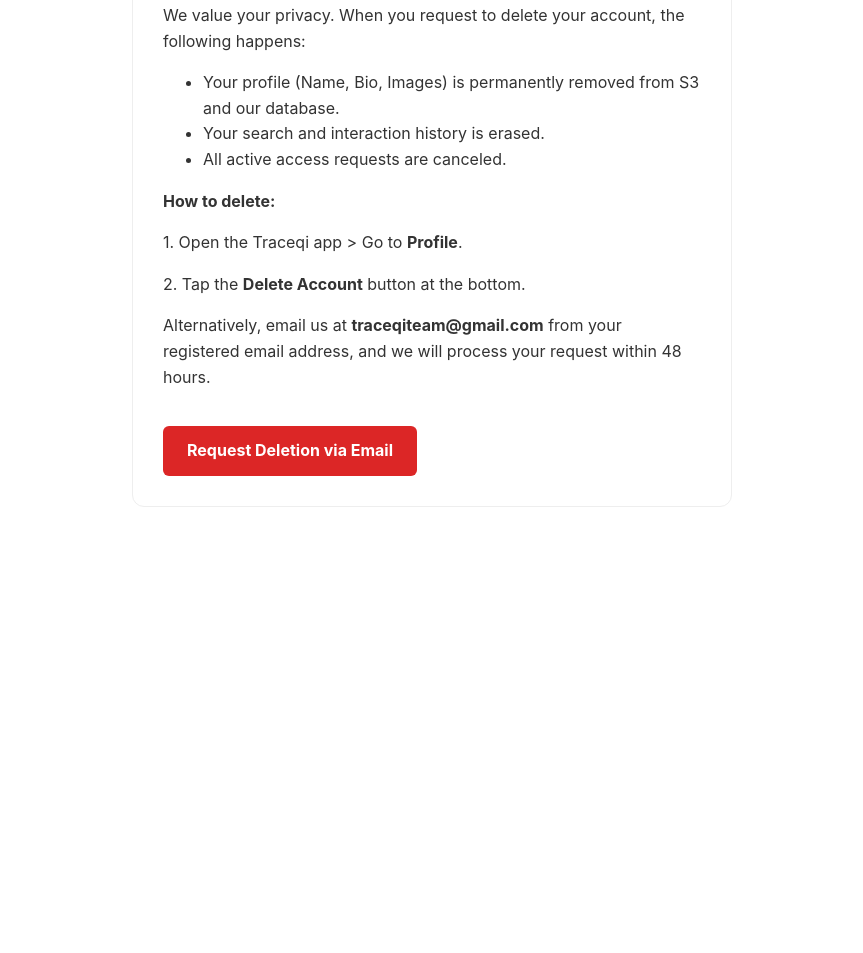
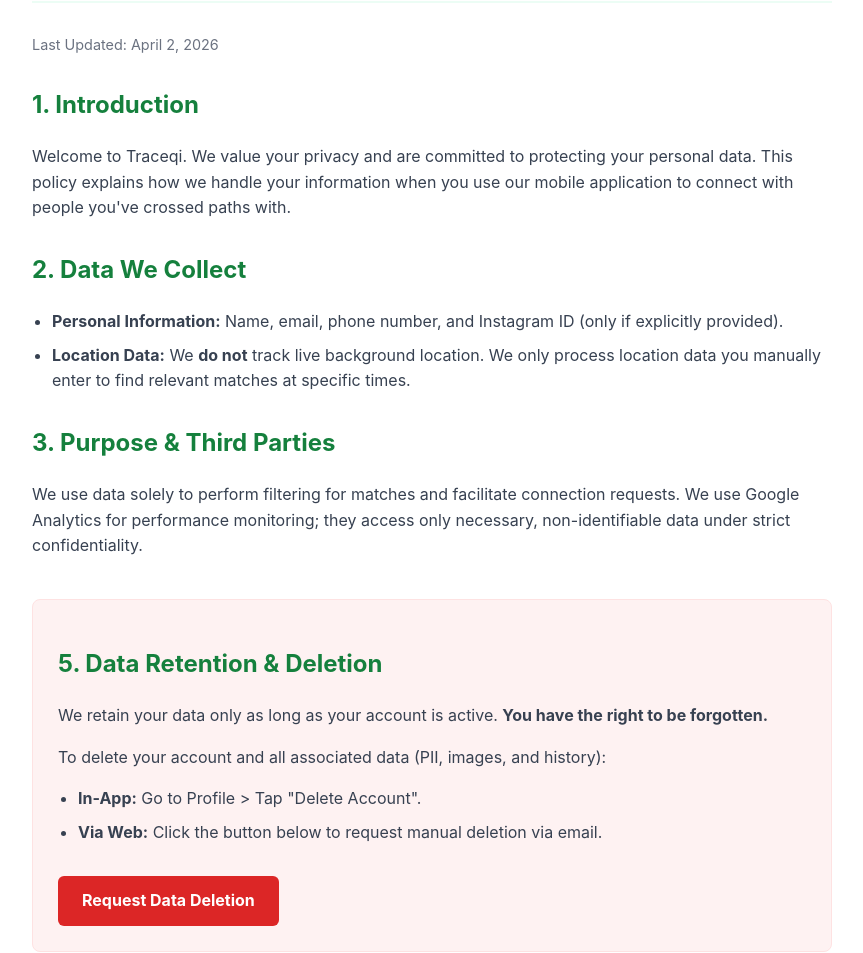
Before and after one commit to KrShubham1993/traceqi-data-deletion, a plain HTML site: page index.html in a window 1280 px wide. Shown: the part 182-1135 px from the top of the page, without its empty margins (208-1071 px from the left). Before the commit the page ends 800 px from the top, so only its background shows below. Drawn offline with Linux system fonts and the light colour scheme.

Commit message:
privacy policy and data deletion combined

```diff
--- a/index.html
+++ b/index.html
@@ -3,28 +3,59 @@
 <head>
     <meta charset="UTF-8">
     <meta name="viewport" content="width=device-width, initial-scale=1.0">
-    <title>Traceqi | Data Deletion Request</title>
+    <title>Traceqi | Privacy Policy & Data Deletion</title>
     <style>
-        body { font-family: -apple-system, sans-serif; line-height: 1.6; color: #333; max-width: 600px; margin: 40px auto; padding: 20px; }
-        .card { border: 1px solid #eee; padding: 30px; border-radius: 12px; shadow: 0 4px 6px rgba(0,0,0,0.05); }
-        h1 { color: #15803d; } /* Matching your green theme */
-        .btn { display: inline-block; background: #dc2626; color: white; padding: 12px 24px; text-decoration: none; border-radius: 6px; font-weight: bold; margin-top: 20px; }
+        :root { --primary: #15803d; --text: #374151; --bg: #f9fafb; }
+        body { font-family: -apple-system, system-ui, sans-serif; line-height: 1.6; color: var(--text); background: var(--bg); margin: 0; padding: 20px; }
+        .container { max-width: 800px; margin: 40px auto; background: white; padding: 40px; border-radius: 12px; box-shadow: 0 4px 6px -1px rgb(0 0 0 / 0.1); }
+        h1, h2 { color: var(--primary); }
+        h1 { border-bottom: 2px solid #ecfdf5; padding-bottom: 10px; margin-bottom: 30px; }
+        .last-updated { color: #6b7280; font-size: 0.9rem; margin-bottom: 30px; }
+        .section { margin-bottom: 30px; }
+        .deletion-box { background: #fef2f2; border: 1px solid #fee2e2; padding: 25px; border-radius: 8px; margin-top: 40px; }
+        .btn { display: inline-block; background: #dc2626; color: white; padding: 12px 24px; text-decoration: none; border-radius: 6px; font-weight: bold; margin-top: 15px; }
+        ul { padding-left: 20px; }
+        li { margin-bottom: 8px; }
     </style>
 </head>
 <body>
-    <div class="card">
-        <h1>Delete Your Traceqi Account</h1>
-        <p>We value your privacy. When you request to delete your account, the following happens:</p>
-        <ul>
-            <li>Your profile (Name, Bio, Images) is permanently removed from S3 and our database.</li>
-            <li>Your search and interaction history is erased.</li>
-            <li>All active access requests are canceled.</li>
-        </ul>
-        <p><strong>How to delete:</strong></p>
-        <p>1. Open the Traceqi app > Go to <strong>Profile</strong>.</p>
-        <p>2. Tap the <strong>Delete Account</strong> button at the bottom.</p>
-        <p>Alternatively, email us at <strong>traceqiteam@gmail.com</strong> from your registered email address, and we will process your request within 48 hours.</p>
-        <a href="mailto:traceqiteam@gmail.com?subject=Account Deletion Request" class="btn">Request Deletion via Email</a>
+    <div class="container">
+        <h1>Privacy Policy for Traceqi</h1>
+        <p class="last-updated">Last Updated: April 2, 2026</p>
+
+        <div class="section">
+            <h2>1. Introduction</h2>
+            <p>Welcome to Traceqi. We value your privacy and are committed to protecting your personal data. This policy explains how we handle your information when you use our mobile application to connect with people you've crossed paths with.</p>
+        </div>
+
+        <div class="section">
+            <h2>2. Data We Collect</h2>
+            <ul>
+                <li><strong>Personal Information:</strong> Name, email, phone number, and Instagram ID (only if explicitly provided).</li>
+                <li><strong>Location Data:</strong> We <strong>do not</strong> track live background location. We only process location data you manually enter to find relevant matches at specific times.</li>
+            </ul>
+        </div>
+
+        <div class="section">
+            <h2>3. Purpose & Third Parties</h2>
+            <p>We use data solely to perform filtering for matches and facilitate connection requests. We use Google Analytics for performance monitoring; they access only necessary, non-identifiable data under strict confidentiality.</p>
+        </div>
+
+        <div id="deletion" class="section deletion-box">
+            <h2>5. Data Retention & Deletion</h2>
+            <p>We retain your data only as long as your account is active. <strong>You have the right to be forgotten.</strong></p>
+            <p>To delete your account and all associated data (PII, images, and history):</p>
+            <ul>
+                <li><strong>In-App:</strong> Go to Profile > Tap "Delete Account".</li>
+                <li><strong>Via Web:</strong> Click the button below to request manual deletion via email.</li>
+            </ul>
+            <a href="mailto:traceqiteam@gmail.com?subject=Account Deletion Request" class="btn">Request Data Deletion</a>
+        </div>
+
+        <div class="section">
+            <h2>9. Contact Us</h2>
+            <p>Questions? Contact us at: <a href="mailto:traceqiteam@gmail.com">traceqiteam@gmail.com</a></p>
+        </div>
     </div>
 </body>
 </html>
```
